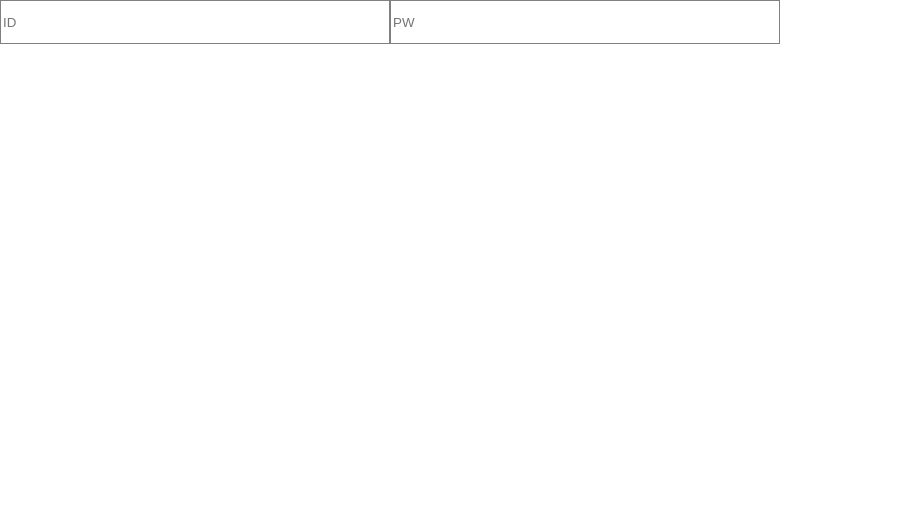
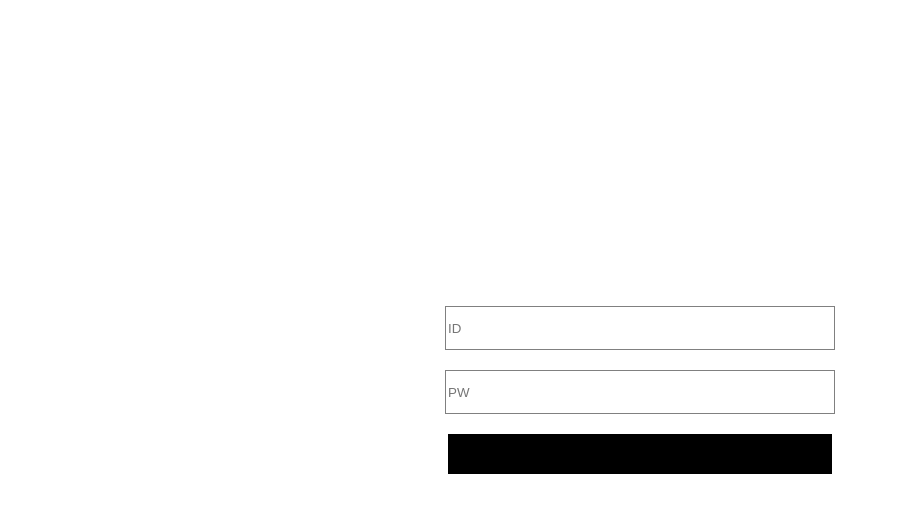
Before and after one commit to minjae7311/moby-si, a React (Create React App) app: page / in a window 1280 px wide. Shown: the top 512 px of the page, without its empty margins (0-898 px from the left). Built offline with nearby package versions, Linux system fonts and the light colour scheme.

Commit message:
add click event on button

```diff
--- /dev/null
+++ b/src/Components/LoginButton/LoginButton.tsx
@@ -0,0 +1,22 @@
+/** @format */
+
+import React from "react";
+import styled from "../../typed-components";
+
+const Container = styled.button`
+  width: 30vw;
+  height: 40px;
+  margin-bottom: 20px;
+  border: 0;
+  background-color: black;
+`;
+
+interface IProps {
+  onClick: any;
+}
+
+const LoginInput: React.SFC<IProps> = ({ onClick }) => (
+  <Container onClick={onClick} />
+);
+
+export default LoginInput;
--- a/src/Components/LoginInput/LoginInput.tsx
+++ b/src/Components/LoginInput/LoginInput.tsx
@@ -7,33 +7,16 @@ const Container = styled.input`
   border: 1px solid gray;
   width: 30vw;
   height: 40px;
+  margin-bottom: 20px;
 `;
 
 interface IProps {
   placeholder?: string;
-  //   type?: string;
-  //   required?: boolean;
-  //   value: string;
-  //   name?: string;
   onChange: any;
 }
 
-const LoginInput: React.SFC<IProps> = ({
-  placeholder = "",
-  //   type = "text",
-  //   required = true,
-  //   value,
-  //   name = "",
-  onChange,
-}) => (
-  <Container
-    onChange={onChange}
-    // name={name}
-    // type={type}
-    // required={required}
-    // value={value}
-    placeholder={placeholder}
-  />
+const LoginInput: React.SFC<IProps> = ({ placeholder = "", onChange }) => (
+  <Container onChange={onChange} placeholder={placeholder} />
 );
 
 export default LoginInput;
--- a/src/Routes/Login/LoginContainer.tsx
+++ b/src/Routes/Login/LoginContainer.tsx
@@ -17,10 +17,15 @@ class LoginContainer extends React.Component {
     console.log(event);
   };
 
+  public onClick: React.ChangeEventHandler<HTMLButtonElement> = (event) => {
+    console.log(event);
+  };
+
   public render() {
     return (
       <LoginPresenter
         onChange={this.onInputChange}
+        onClick={this.onClick}
       ></LoginPresenter>
     );
   }
--- a/src/Routes/Login/LoginPresenter.tsx
+++ b/src/Routes/Login/LoginPresenter.tsx
@@ -2,18 +2,27 @@
 
 import * as React from "react";
 import LoginInput from "../../Components/LoginInput/LoginInput";
+import LoginButton from "../../Components/LoginButton/LoginButton";
 import styled from "../../typed-components";
 
-const Container = styled.div``;
+const Container = styled.div`
+  display: flex;
+  flex-direction: column;
+  justify-content: center;
+  align-items: center;
+  height: 100vh;
+`;
 
 interface IProps {
   onChange: (event: React.ChangeEvent<HTMLInputElement>) => void;
+  onClick: (event: React.ChangeEvent<HTMLButtonElement>) => void;
 }
 
-const LoginPresenter: React.SFC<IProps> = ({ onChange }) => (
+const LoginPresenter: React.SFC<IProps> = ({ onChange, onClick }) => (
   <Container>
     <LoginInput placeholder={"ID"} onChange={onChange}></LoginInput>
     <LoginInput placeholder={"PW"} onChange={onChange}></LoginInput>
+    <LoginButton onClick={onClick}></LoginButton>
   </Container>
 );
 
```
